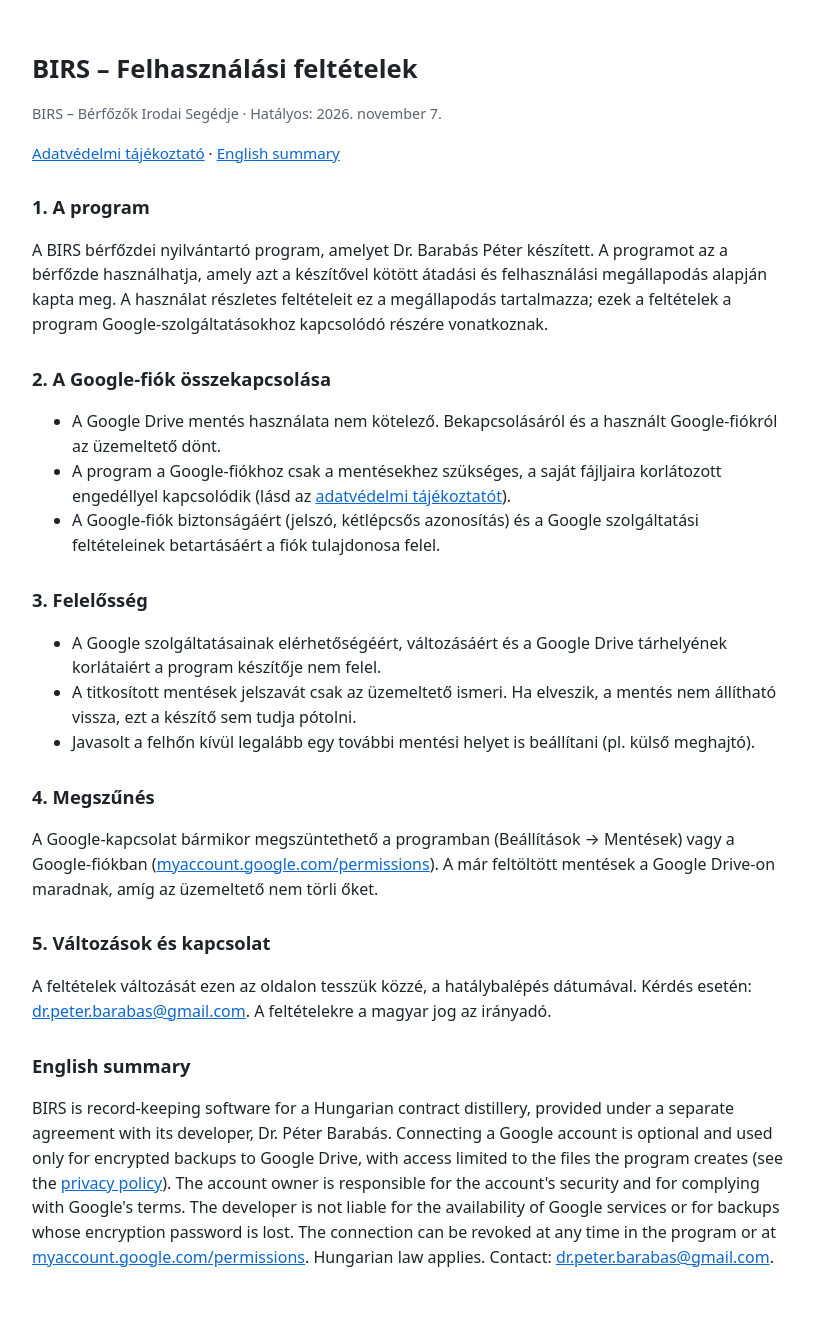
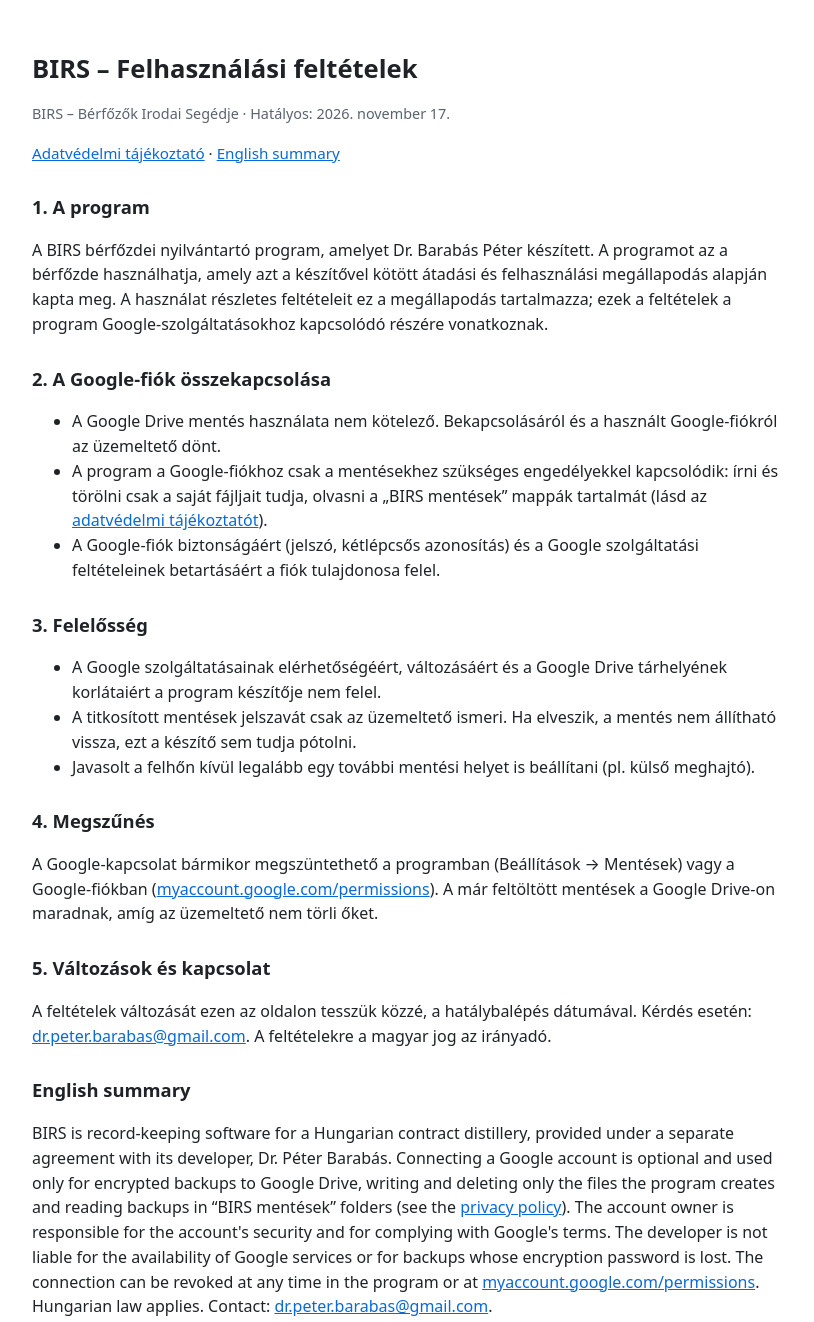
Before and after one commit to p-barabas/BIRS-releases, a plain HTML site: page feltetelek.html in a window 1280 px wide. Shown: the whole page, without its empty margins (228-1042 px from the left). Drawn offline with Linux system fonts and the light colour scheme.

Commit message:
feltetelek.html: drive.readonly engedély leírása

```diff
--- a/feltetelek.html
+++ b/feltetelek.html
@@ -16,7 +16,7 @@
 </head>
 <body>
 <h1>BIRS – Felhasználási feltételek</h1>
-<p class="meta">BIRS – Bérfőzők Irodai Segédje · Hatályos: 2026. november 7.</p>
+<p class="meta">BIRS – Bérfőzők Irodai Segédje · Hatályos: 2026. november 17.</p>
 <nav><a href="adatvedelem.html">Adatvédelmi tájékoztató</a> · <a href="#en">English summary</a></nav>
 
 <h2>1. A program</h2>
@@ -29,8 +29,9 @@ vonatkoznak.</p>
 <ul>
   <li>A Google Drive mentés használata nem kötelező. Bekapcsolásáról és a használt Google-fiókról az üzemeltető
     dönt.</li>
-  <li>A program a Google-fiókhoz csak a mentésekhez szükséges, a saját fájljaira korlátozott engedéllyel kapcsolódik
-    (lásd az <a href="adatvedelem.html">adatvédelmi tájékoztatót</a>).</li>
+  <li>A program a Google-fiókhoz csak a mentésekhez szükséges engedélyekkel kapcsolódik: írni és törölni csak a saját
+    fájljait tudja, olvasni a „BIRS mentések” mappák tartalmát (lásd az <a href="adatvedelem.html">adatvédelmi
+    tájékoztatót</a>).</li>
   <li>A Google-fiók biztonságáért (jelszó, kétlépcsős azonosítás) és a Google szolgáltatási feltételeinek
     betartásáért a fiók tulajdonosa felel.</li>
 </ul>
@@ -56,7 +57,8 @@ a Google Drive-on maradnak, amíg az üzemeltető nem törli őket.</p>
 <h2 id="en">English summary</h2>
 <p>BIRS is record-keeping software for a Hungarian contract distillery, provided under a separate agreement with its
 developer, Dr. Péter Barabás. Connecting a Google account is optional and used only for encrypted backups to Google
-Drive, with access limited to the files the program creates (see the <a href="adatvedelem.html">privacy policy</a>).
+Drive, writing and deleting only the files the program creates and reading backups in “BIRS mentések” folders (see the
+<a href="adatvedelem.html">privacy policy</a>).
 The account owner is responsible for the account's security and for complying with Google's terms. The developer is
 not liable for the availability of Google services or for backups whose encryption password is lost. The connection
 can be revoked at any time in the program or at
```
